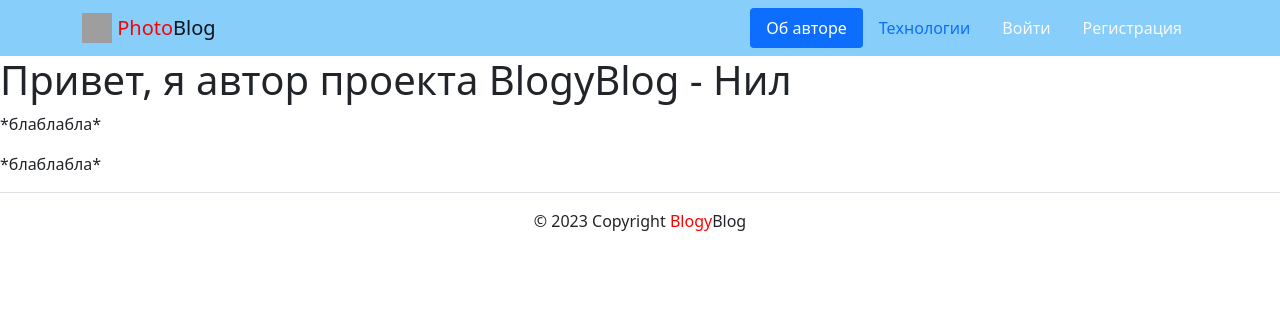
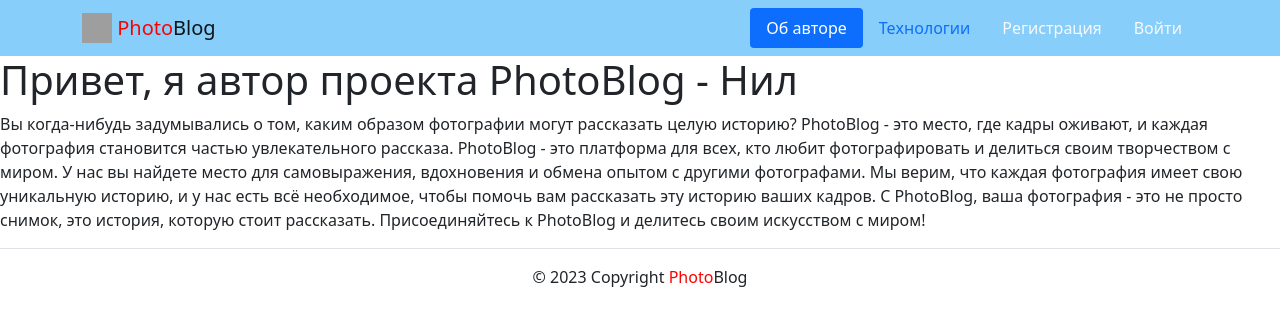
Before and after one commit to Ludot13/PYTHON2, a Django app: page /about/author/ in a window 1280 px wide. Shown: the top 326 px of the page. Run offline with Django 3.2, Linux system fonts and the light colour scheme; some libraries are stand-ins or nearby versions; grey boxes are pictures that could not be loaded.

Commit message:
FINAL VERSION

```diff
--- a/yatube/templates/about/author.html
+++ b/yatube/templates/about/author.html
@@ -4,12 +4,16 @@
 
 {% block content %}
 
-  <h1>Привет, я автор проекта BlogyBlog - Нил</h1>
+  <h1>Привет, я автор проекта PhotoBlog - Нил</h1>
   <p>
-    *блаблабла*
-  </p>
-  <p>
-    *блаблабла*
+
+Вы когда-нибудь задумывались о том, каким образом фотографии могут рассказать целую историю? PhotoBlog - это место, где кадры оживают, и каждая фотография становится частью увлекательного рассказа.
+
+PhotoBlog - это платформа для всех, кто любит фотографировать и делиться своим творчеством с миром. У нас вы найдете место для самовыражения, вдохновения и обмена опытом с другими фотографами. Мы верим, что каждая фотография имеет свою уникальную историю, и у нас есть всё необходимое, чтобы помочь вам рассказать эту историю ваших кадров.
+
+С PhotoBlog, ваша фотография - это не просто снимок, это история, которую стоит рассказать.
+
+Присоединяйтесь к PhotoBlog и делитесь своим искусством с миром!
   </p>
 
 {% endblock %}
--- a/yatube/templates/includes/footer.html
+++ b/yatube/templates/includes/footer.html
@@ -1,3 +1,3 @@
 <footer class="border-top text-center py-3">
-    <p>© {{ year }} Copyright <span style="color:red">Blogy</span>Blog</p>
+    <p>© {{ year }} Copyright <span style="color:red">Photo</span>Blog</p>
 </footer>
--- a/yatube/templates/includes/header.html
+++ b/yatube/templates/includes/header.html
@@ -20,25 +20,21 @@
             <a class="nav-link {% if view_name  == 'posts:create_post' %}active{% endif %}"
               href="{% url 'posts:create_post' %}">Новая запись</a>
           </li>
-          <li class="nav-item">
-            <a class="nav-link link-light {% if view_name  == 'users:password_change' %}active{% endif %}"
-              href="{% url 'users:password_change' %}">Изменить пароль</a>
+        <li>
+            <p style="margin-top: 8px;">{{ user.username }}</p>
           </li>
           <li class="nav-item">
             <a class="nav-link link-light {% if view_name  == 'users:logout' %}active{% endif %}"
               href="{% url 'users:logout' %}">Выйти</a>
           </li>
-          <li>
-            Пользователь: {{ user.username }}
+        {% else %}
+         <li class="nav-item">
+            <a class="nav-link link-light {% if view_name  == 'users:signup' %}active{% endif %}"
+              href="{% url 'users:signup' %}">Регистрация</a>
           </li>
-        {% else %}
           <li class="nav-item">
             <a class="nav-link link-light {% if view_name  == 'users:login' %}active{% endif %}"
               href="{% url 'users:login' %}">Войти</a>
-          </li>
-          <li class="nav-item">
-            <a class="nav-link link-light {% if view_name  == 'users:signup' %}active{% endif %}"
-              href="{% url 'users:signup' %}">Регистрация</a>
           </li>
         {% endif %}
       </ul>
```
Also changed, not shown: yatube/db.sqlite3, yatube/media/posts/Снимок_экрана_649.png (added), 5 other files.
